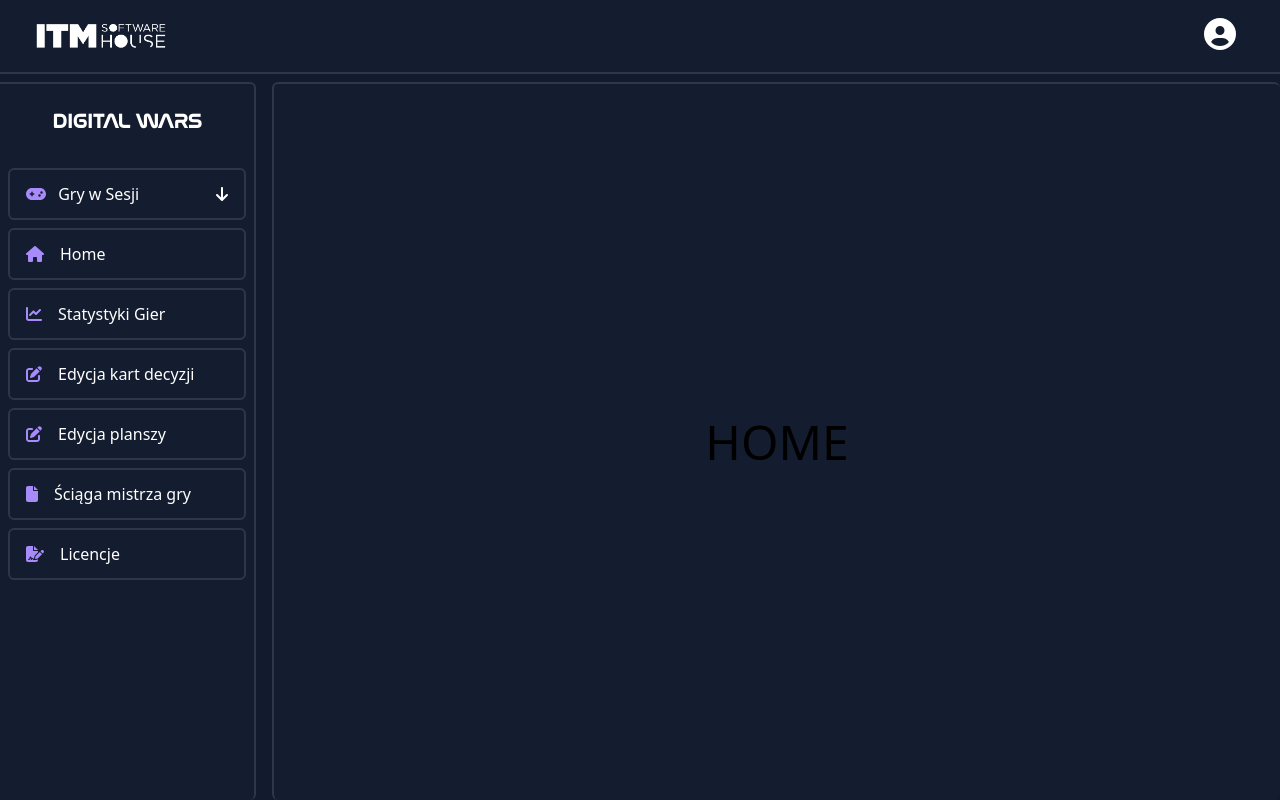
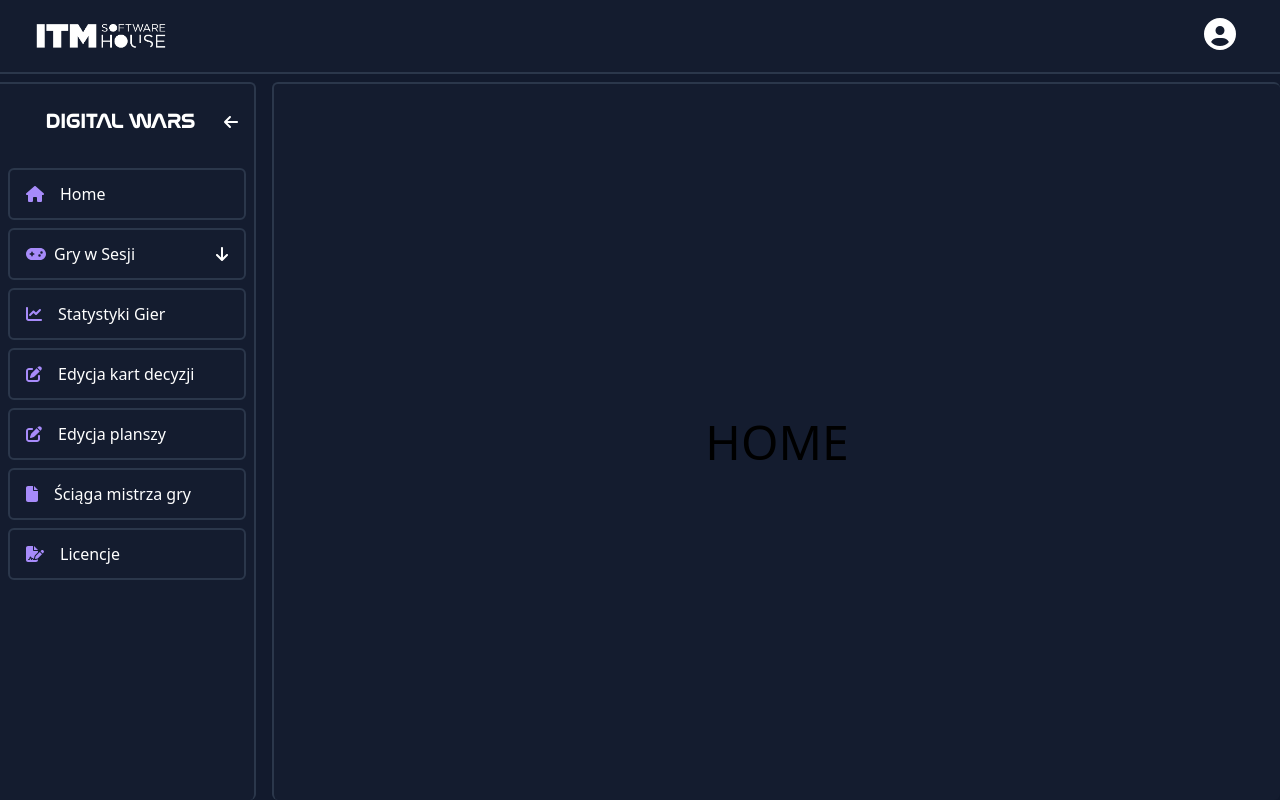
Before and after one commit to Kalimedess/ITM_ProjektZespo-owy, a Vue app in the folder frontend/: page /admin in a window 1280 px wide. Built offline with nearby package versions, Linux system fonts and the light colour scheme; no server answers; what tailwindcss-animated would draw is missing.

Commit message:
Dodalem mozliwosc zwijania sidebaru w panelu administracyjnym i naprawilem bledy w formularzu rejestracji

```diff
--- a/frontend/src/components/loginRegister.vue
+++ b/frontend/src/components/loginRegister.vue
@@ -111,6 +111,10 @@
                   <p>Podane hasła się nie zgadzają ❗</p>
                 </div>
 
+                <div class="text-red-500 mt-2 mb-2" v-show="!passwordValid">
+                  <p>Hasło nie spełnia wymagań ❗</p>
+                </div>
+
                 <div class="w-100 h-0.5 mb-5 bg-accent"></div>
                 <form @submit.prevent = "handleRegister">
 
@@ -159,7 +163,6 @@
                     <div class="mb-4">
                       <passwordStrength
                       :password="registerData.password"
-                      @validation-change="handlePasswordValidation"
                       />
                   </div>
 
@@ -182,7 +185,7 @@
                         </button>
                     </div>
 
-                    <div v-show="!passwordValid" class="mb-5">
+                    <div class="mb-5">
                       <ul class="list-disc text-left text-white pl-5">
                         <li :class="{ 'text-green-500': passwordRequirements.length, 'text-gray-500': !passwordRequirements.length }">
                           Co najmniej 8 znaków
@@ -252,17 +255,13 @@
 
   const errorLogin = ref(false);
   const errorPasswordsNotMatch = ref(false);
-  const passwordValid = ref(false);
+  const passwordValid = ref(true);
 
 
   //Zmienne obsługujące widoczność haseł
   const showLoginPassword = ref(false);
   const showRegisterPassword = ref(false);
   const showRegisterConfirmPassword = ref(false);
-
-  const handlePasswordValidation = (isValid) => {
-    passwordValid.value = isValid;
-  };
 
   //Dane Logowania
   const loginData = ref({
@@ -313,6 +312,7 @@
   showRegisterConfirmPassword.value = false;
   errorLogin.value = false;
   errorPasswordsNotMatch.value = false;
+  passwordValid.value = true;
   };
 
   //Funkcja sprawdzająca czy hasło spełnia wymagania
@@ -352,12 +352,18 @@
   //Funkcja do obsługi rejesracji
   const handleRegister = async () => {
 
-    if(registerData.value.password !== registerData.value.confirmPassword) {
+    passwordValid.true
+    errorPasswordsNotMatch.value = registerData.value.password !== registerData.value.confirmPassword;
+
+    if(errorPasswordsNotMatch.value) {
+      passwordValid.value = true;
       toast.error("Hasła się nie zgadzają !");
       errorPasswordsNotMatch.value = true;
       return;
     }
 
+    const req = passwordRequirements.value;
+    passwordValid.value = req.length && req.uppercase && req.lowercase && req.digit && req.special;
 
     if(!passwordValid.value) {
       toast.error("Podane hasło nie spełnia wymagań !", {
@@ -384,9 +390,10 @@
       }
     } catch(error) {
       console.error('❌ Wystąpił błąd:', error.response?.data || error.message);
-      toast.error("Wystąpił błąd !, spróbuj ponownie",{
+      toast.error("Wystąpił błąd ! spróbuj ponownie",{
         position: "top-center",
       });
     }
   };
+
 </script>
--- a/frontend/src/components/mySidebar.vue
+++ b/frontend/src/components/mySidebar.vue
@@ -1,19 +1,39 @@
 <template>
-    <aside class="w-64 h-container bg-secondary text-white flex flex-col  rounded-r-md border-t-2 border-r-2 border-solid border-lgray-accent">
+    <aside
+    class="h-container bg-secondary text-white flex flex-col  rounded-r-md border-t-2 border-r-2 border-solid border-lgray-accent"
+            :class="isSideBarOpen ? 'w-64' : 'w-16' ">
 
-        <div class="py-6 text-center">
-            <h1 class="text-xl font-bold text-white font-nasalization">DIGITAL WARS</h1>
+        <div class="py-6  flex flex-row justify-between items-center px-4">
+            <div></div>
+            <h1 v-if="isSideBarOpen" class="text-xl font-bold text-white font-nasalization">DIGITAL WARS</h1>
+            <div>
+                <button @click="isSideBarOpen = !isSideBarOpen">
+                    <font-awesome-icon :icon="isSideBarOpen ? faArrowLeft : faArrowRight" class="h-4" />
+                </button>
+            </div>
         </div>
 
         <nav class="flex-1 px-2 py-2">
             <ul class="space-y-2 ">
 
+                <li class="border-2 border-lgray-accent rounded-md hover:border-accent transition-colors duration-300 cursor-pointer">
+                    <RouterLink
+                        to="/admin"
+                        class="flex items-center gap-4 px-4 py-3 rounded-md"
+                        :class="isSideBarOpen ? '': 'justify-center' "
+                    >
+                        <font-awesome-icon :icon="faHouse" class="h-4 text-accent"/>
+                        <span v-if="isSideBarOpen">Home</span>
+                    </RouterLink>
+                </li>
+
                 <li class="border-2 border-lgray-accent rounded-md hover:border-accent transition-colors duration-300 cursor-pointer"
-                    @click="isDropdownOpen = !isDropdownOpen">
+                    @click="isDropdownOpen = !isDropdownOpen"
+                    v-if="isSideBarOpen">
                     <div class="flex justify-between items-center px-4 py-3 rounded-md"  >
                     <div>
                         <font-awesome-icon :icon="faGamepad" class="h-4 mr-2 text-accent"/>
-                        Gry w Sesji
+                        <span>Gry w Sesji</span>
                     </div>
                     <div v-if="isDropdownOpen">
                         <font-awesome-icon :icon="faArrowUp" class="h-4 "/>
@@ -44,22 +64,12 @@
 
                 <li class="border-2 border-lgray-accent rounded-md hover:border-accent transition-colors duration-300 cursor-pointer">
                     <RouterLink
-                        to="/admin"
-                        class="flex items-center gap-4 px-4 py-3 rounded-md"
-                    >
-                        <font-awesome-icon :icon="faHouse" class="h-4 text-accent"/>
-                        <p>Home</p>
-                    </RouterLink>
-                </li>
-
-
-                <li class="border-2 border-lgray-accent rounded-md hover:border-accent transition-colors duration-300 cursor-pointer">
-                    <RouterLink
                         to="/admin/statistics"
                         class="flex items-center gap-4 px-4 py-3 rounded-md"
+                        :class="isSideBarOpen ? '': 'justify-center' "
                     >
                         <font-awesome-icon :icon="faChartLine" class="h-4 text-accent"/>
-                        <p>Statystyki Gier</p>
+                        <span v-if="isSideBarOpen">Statystyki Gier</span>
                     </RouterLink>
                 </li>
 
@@ -67,18 +77,20 @@
                 <li class="border-2 border-lgray-accent rounded-md hover:border-accent transition-colors duration-300 cursor-pointer">
                     <RouterLink
                         class="flex items-center gap-4 px-4 py-3 rounded-md"
+                        :class="isSideBarOpen ? '': 'justify-center' "
                     >
                         <font-awesome-icon :icon="faPenToSquare" class="h-4 text-accent"/>
-                        <p>Edycja kart decyzji</p>
+                        <span v-if="isSideBarOpen">Edycja kart decyzji</span>
                     </RouterLink>
                 </li>
 
                 <li class="border-2 border-lgray-accent rounded-md hover:border-accent transition-colors duration-300 cursor-pointer">
                     <RouterLink
                         class="flex items-center gap-4 px-4 py-3 rounded-md"
+                        :class="isSideBarOpen ? '': 'justify-center' "
                     >
                         <font-awesome-icon :icon="faPenToSquare" class="h-4 text-accent"/>
-                        <p>Edycja planszy</p>
+                        <span v-if="isSideBarOpen">Edycja planszy</span>
                     </RouterLink>
                 </li>
 
@@ -86,18 +98,20 @@
                 <li class="border-2 border-lgray-accent rounded-md hover:border-accent transition-colors duration-300 cursor-pointer">
                     <RouterLink
                         class="flex items-center gap-4 px-4 py-3 rounded-md"
+                        :class="isSideBarOpen ? '': 'justify-center' "
                     >
                         <font-awesome-icon :icon="faFile" class="h-4 text-accent"/>
-                         <p>Ściąga mistrza gry</p>
+                         <span v-if="isSideBarOpen">Ściąga mistrza gry</span>
                     </RouterLink>
                 </li>
 
                 <li class="border-2 border-lgray-accent rounded-md hover:border-accent transition-colors duration-300 cursor-pointer">
                     <RouterLink
                         class="flex items-center gap-4 px-4 py-3 rounded-md"
+                        :class="isSideBarOpen ? '': 'justify-center' "
                     >
                         <font-awesome-icon :icon="faFileSignature" class="h-4 text-accent"/>
-                        <p>Licencje</p>
+                        <span v-if="isSideBarOpen">Licencje</span>
                     </RouterLink>
                 </li>
             </ul>
@@ -106,9 +120,10 @@
 </template>
 
 <script setup>
-    import {faArrowDown,faArrowUp,faGamepad,faChartLine,faPenToSquare,faFile,faFileSignature,faHouse} from '@fortawesome/free-solid-svg-icons'
+    import {faArrowDown,faArrowUp,faGamepad,faChartLine,faPenToSquare,faFile,faFileSignature,faHouse,faArrowLeft,faArrowRight} from '@fortawesome/free-solid-svg-icons'
     import { ref } from 'vue';
     import { RouterLink } from 'vue-router';
 
     const isDropdownOpen = ref(false)
+    const isSideBarOpen = ref(true);
 </script>
--- a/frontend/src/components/passwordStrength.vue
+++ b/frontend/src/components/passwordStrength.vue
@@ -113,10 +113,4 @@
     }
   });
 
-  // Emituj event z informacją czy hasło spełnia wszystkie wymagania
-  const isValid = computed(() => {
-    const valid = Object.values(requirements.value).every(req => req);
-    emit('validation-change', valid);
-    return valid;
-  });
   </script>
```
